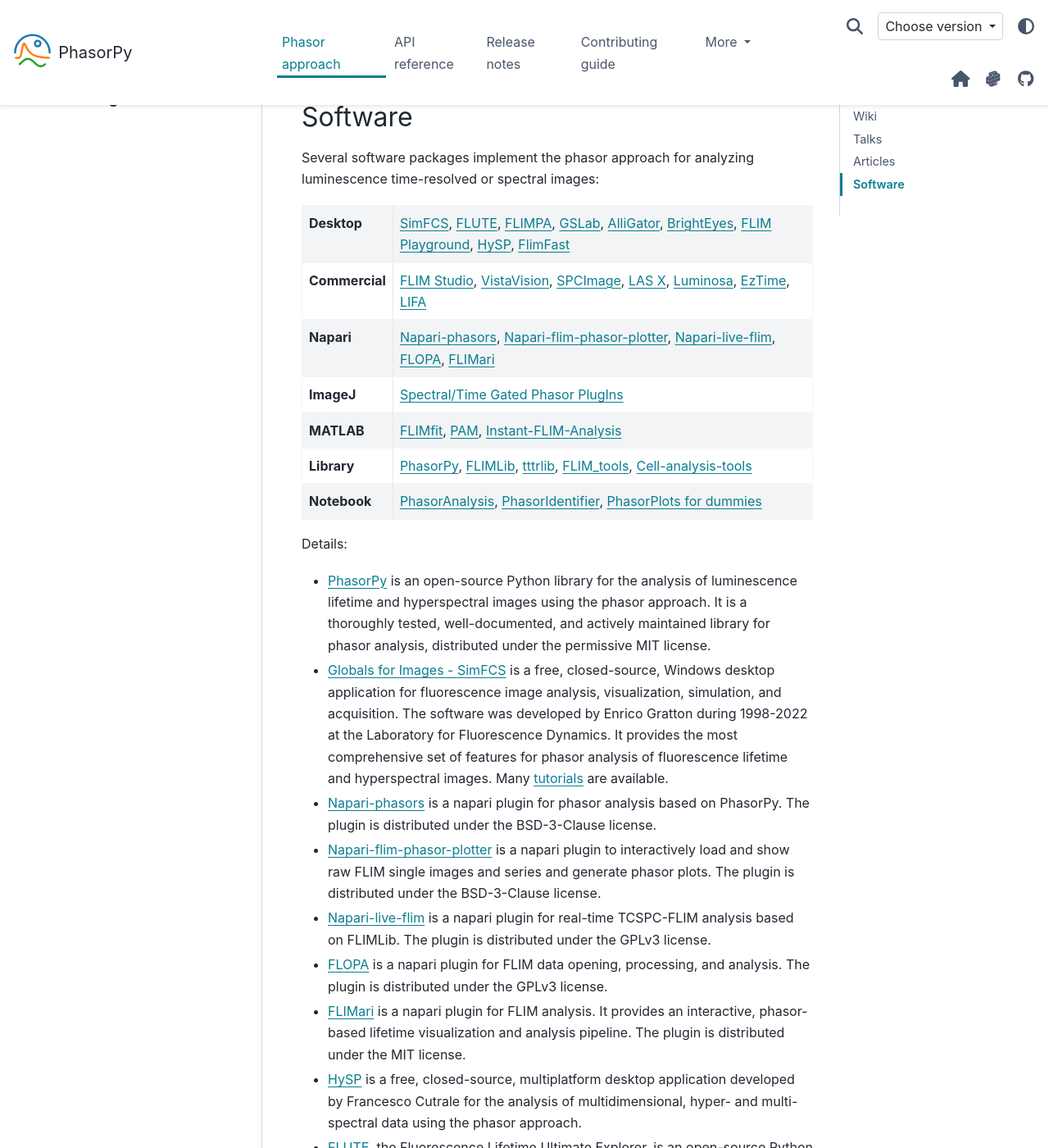
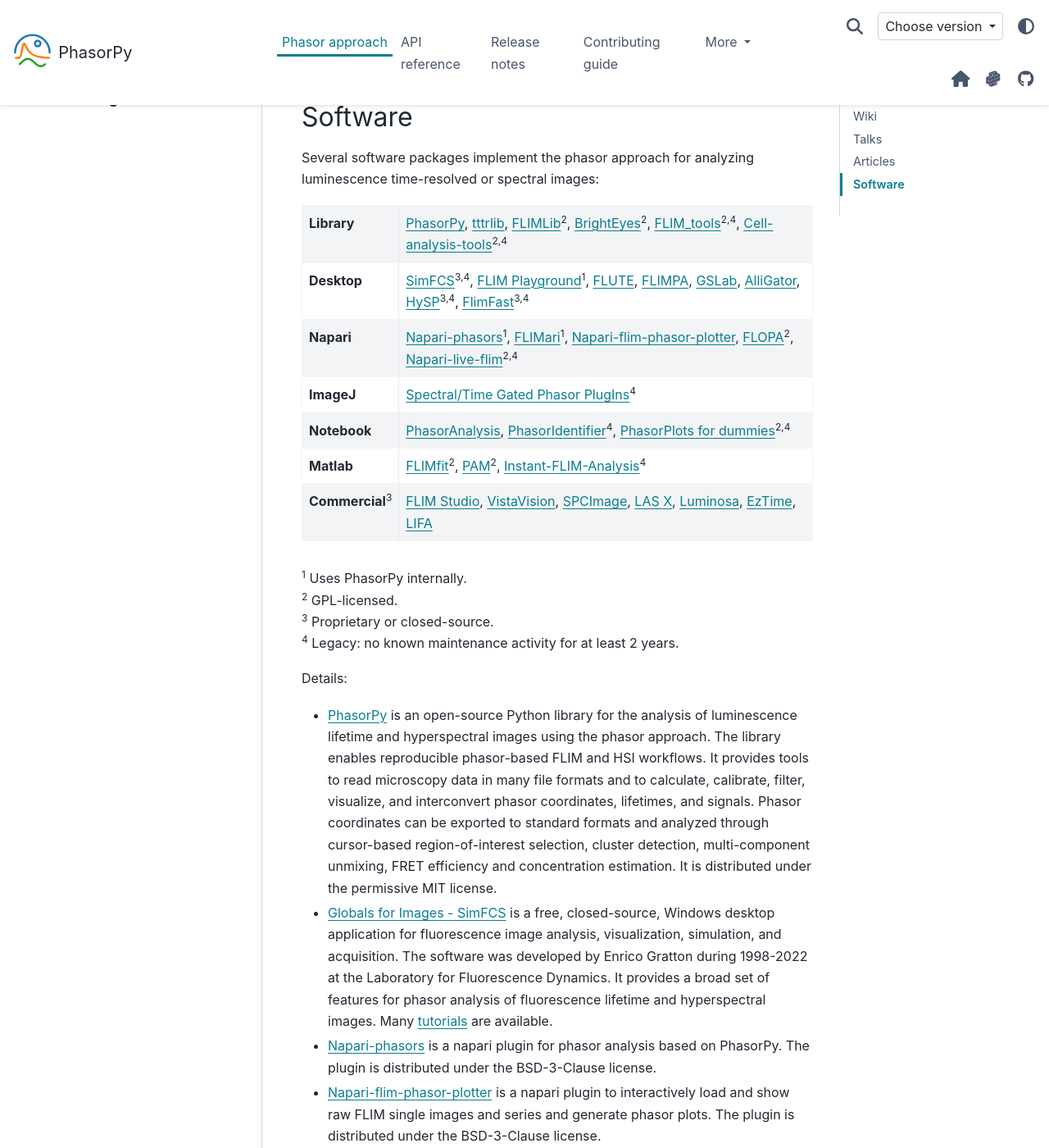
Before and after one commit to phasorpy/phasorpy, a Sphinx documentation site: the page built from docs/phasor_approach.rst, in a window 1280 px wide and 1400 px high, scrolled down 2003 px. Shown: the whole window at 82% size. Built offline with Sphinx 7.4.7 and the PyData theme 0.15.4, drawn with Linux system fonts in a browser that asks for light colours; pages that are not in the unit, such as notebooks, are missing from menus.

Commit message:
Revise phasor software table (#347)

```diff
--- a/docs/phasor_approach.rst
+++ b/docs/phasor_approach.rst
@@ -1,4 +1,4 @@
-Phasor approach
+Phasor approach
 ===============
 
 "The phasor approach to fluorescence lifetime imaging, and more recently
@@ -146,17 +146,39 @@
 .. list-table::
    :header-rows: 0
 
+   * - **Library**
+     - :ref:`PhasorPy <phasorpy>`,
+       :ref:`tttrlib <tttrlib>`,
+       :ref:`FLIMLib <flimlib>`:sup:`2`,
+       :ref:`BrightEyes <brighteyes>`:sup:`2`,
+       :ref:`FLIM_tools <flim_tools>`:sup:`2,4`,
+       :ref:`Cell-analysis-tools <cell_analysis_tools>`:sup:`2,4`
    * - **Desktop**
-     - :ref:`SimFCS <simfcs>`,
+     - :ref:`SimFCS <simfcs>`:sup:`3,4`,
+       :ref:`FLIM Playground <flim_playground>`:sup:`1`,
        :ref:`FLUTE <flute>`,
        :ref:`FLIMPA <flimpa>`,
        :ref:`GSLab <gslab>`,
        :ref:`AlliGator <alligator>`,
-       :ref:`BrightEyes <brighteyes>`,
-       :ref:`FLIM Playground <flim_playground>`,
-       :ref:`HySP <hysp>`,
-       :ref:`FlimFast <flimfast>`
-   * - **Commercial**
+       :ref:`HySP <hysp>`:sup:`3,4`,
+       :ref:`FlimFast <flimfast>`:sup:`3,4`
+   * - **Napari**
+     - :ref:`Napari-phasors <napari_phasors>`:sup:`1`,
+       :ref:`FLIMari <flimari>`:sup:`1`,
+       :ref:`Napari-flim-phasor-plotter <napari_flim_phasor_plotter>`,
+       :ref:`FLOPA <flopa>`:sup:`2`,
+       :ref:`Napari-live-flim <napari_live_flim>`:sup:`2,4`
+   * - **ImageJ**
+     - :ref:`Spectral/Time Gated Phasor PlugIns <phasor_plugins>`:sup:`4`
+   * - **Notebook**
+     - :ref:`PhasorAnalysis <phasor_analysis>`,
+       :ref:`PhasorIdentifier <phasor_identifier>`:sup:`4`,
+       :ref:`PhasorPlots for dummies <phasorplots_for_dummies>`:sup:`2,4`
+   * - **Matlab**
+     - :ref:`FLIMfit <flimfit>`:sup:`2`,
+       :ref:`PAM <pam>`:sup:`2`,
+       :ref:`Instant-FLIM-Analysis <instant_flim_analysis>`:sup:`4`
+   * - **Commercial**:sup:`3`
      - :ref:`FLIM Studio <flim_studio>`,
        :ref:`VistaVision <vistavision>`,
        :ref:`SPCImage <spcimage>`,
@@ -164,28 +186,11 @@
        :ref:`Luminosa <luminosa>`,
        :ref:`EzTime <eztime>`,
        :ref:`LIFA <lifa>`
-   * - **Napari**
-     - :ref:`Napari-phasors <napari_phasors>`,
-       :ref:`Napari-flim-phasor-plotter <napari_flim_phasor_plotter>`,
-       :ref:`Napari-live-flim <napari_live_flim>`,
-       :ref:`FLOPA <flopa>`,
-       :ref:`FLIMari <flimari>`
-   * - **ImageJ**
-     - :ref:`Spectral/Time Gated Phasor PlugIns <phasor_plugins>`
-   * - **MATLAB**
-     - :ref:`FLIMfit <flimfit>`,
-       :ref:`PAM <pam>`,
-       :ref:`Instant-FLIM-Analysis <instant_flim_analysis>`
-   * - **Library**
-     - :ref:`PhasorPy <phasorpy>`,
-       :ref:`FLIMLib <flimlib>`,
-       :ref:`tttrlib <tttrlib>`,
-       :ref:`FLIM_tools <flim_tools>`,
-       :ref:`Cell-analysis-tools <cell_analysis_tools>`
-   * - **Notebook**
-     - :ref:`PhasorAnalysis <phasor_analysis>`,
-       :ref:`PhasorIdentifier <phasor_identifier>`,
-       :ref:`PhasorPlots for dummies <phasorplots_for_dummies>`
+
+| :sup:`1` Uses PhasorPy internally.
+| :sup:`2` GPL-licensed.
+| :sup:`3` Proprietary or closed-source.
+| :sup:`4` Legacy: no known maintenance activity for at least 2 years.
 
 Details:
 
@@ -195,8 +200,14 @@
   `PhasorPy <https://github.com/phasorpy/phasorpy/>`__
   is an open-source Python library for the analysis of luminescence lifetime
   and hyperspectral images using the phasor approach.
-  It is a thoroughly tested, well-documented, and actively maintained
-  library for phasor analysis, distributed under the permissive MIT license.
+  The library enables reproducible phasor-based FLIM and HSI workflows.
+  It provides tools to read microscopy data in many file formats and to
+  calculate, calibrate, filter, visualize, and interconvert phasor coordinates,
+  lifetimes, and signals. Phasor coordinates can be exported to standard
+  formats and analyzed through cursor-based region-of-interest selection,
+  cluster detection, multi-component unmixing, FRET efficiency and
+  concentration estimation.
+  It is distributed under the permissive MIT license.
 
 -
   .. _simfcs:
@@ -205,9 +216,8 @@
   is a free, closed-source, Windows desktop application for fluorescence image
   analysis, visualization, simulation, and acquisition.
   The software was developed by Enrico Gratton during 1998-2022 at the
-  Laboratory for Fluorescence Dynamics. It provides the most comprehensive
-  set of features for phasor analysis of fluorescence lifetime and
-  hyperspectral images.
+  Laboratory for Fluorescence Dynamics. It provides a broad set of features
+  for phasor analysis of fluorescence lifetime and hyperspectral images.
   Many `tutorials <https://www.lfd.uci.edu/globals/tutorials/>`__ are
   available.
 
--- a/pyproject.toml
+++ b/pyproject.toml
@@ -180,7 +180,7 @@
 phasorpy = ["py.typed"]
 
 [tool.check-unicode]
-allow-codepoints = ["U+00B0", "U+00F6", "U+039B", "U+03BB"]
+allow-codepoints = ["U+00A0", "U+00B0", "U+00F6", "U+039B", "U+03BB"]
 check-confusables = true
 
 [tool.ruff]
```
Also changed, not shown: .pre-commit-config.yaml.
